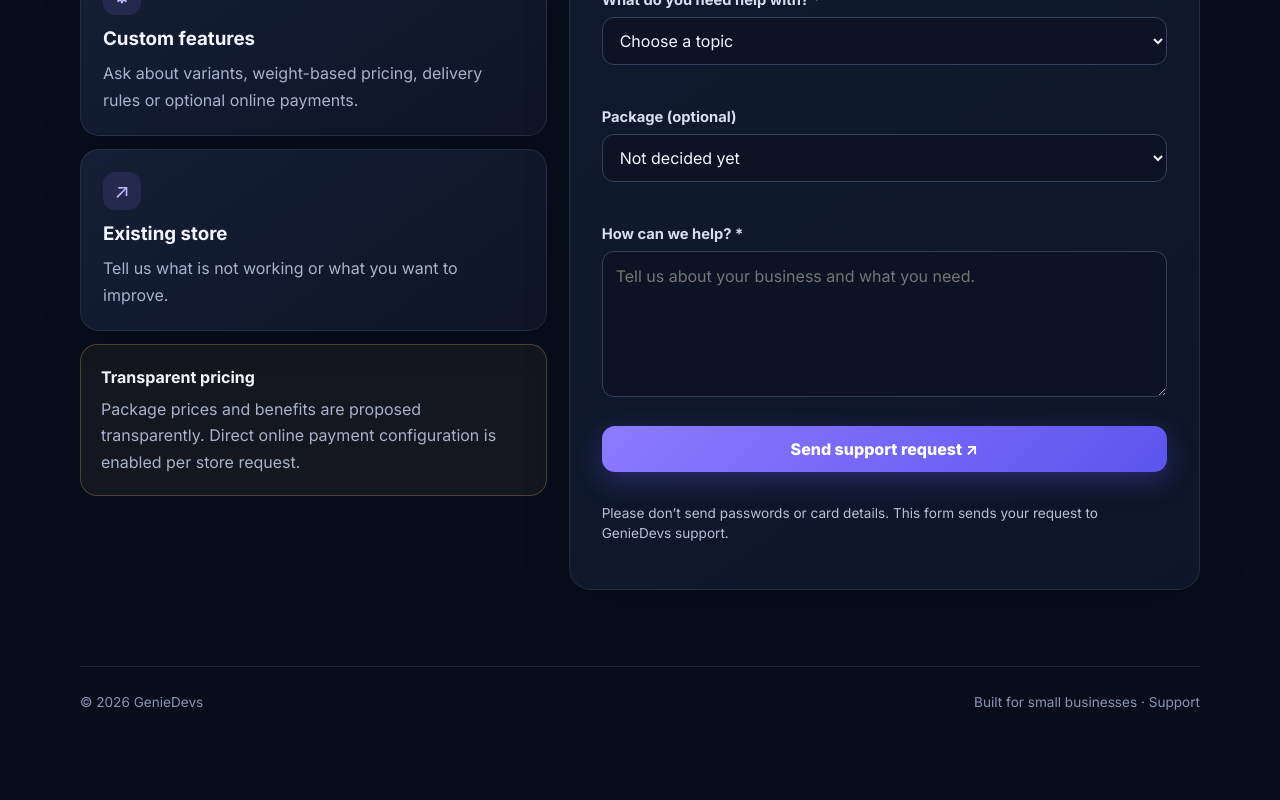
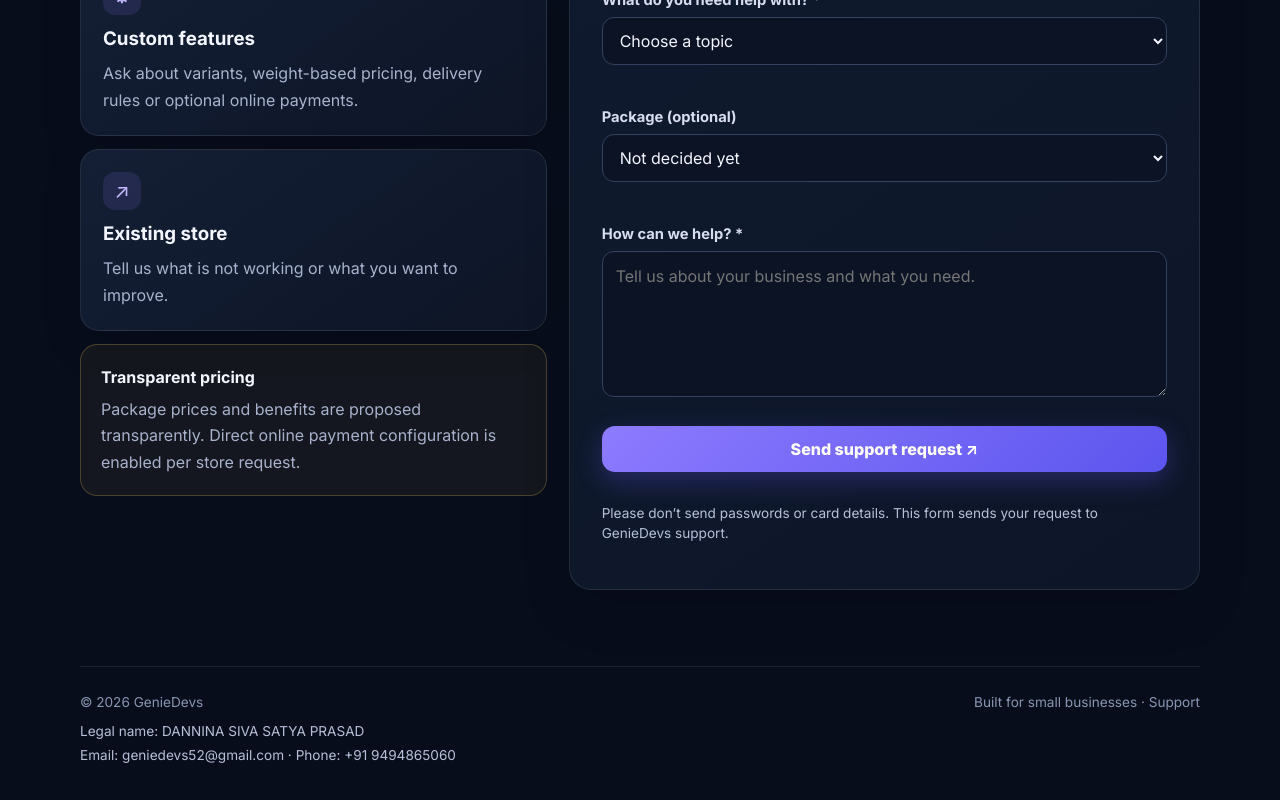
Before and after one commit to geniedevs26/GenieDevs, a React (Vite) app: page / in a window 1280 px wide. Shown: the part 3397-4197 px from the top of the page. Before the commit the page ends 4145 px from the top, so only its background shows below. Built offline with nearby package versions, Linux system fonts and the light colour scheme.

Commit message:
Add legal merchant contact details to website footer

```diff
--- a/src/components/Footer.tsx
+++ b/src/components/Footer.tsx
@@ -3,7 +3,17 @@ import React from 'react';
 export const Footer: React.FC = () => {
   return (
     <footer className="wrap footer">
-      <span>© {new Date().getFullYear()} GenieDevs</span>
+      <div>
+        <span>© {new Date().getFullYear()} GenieDevs</span>
+        <p className="muted small" style={{ margin: '8px 0 0' }}>
+          Legal name: DANNINA SIVA SATYA PRASAD
+        </p>
+        <p className="muted small" style={{ margin: '4px 0 0' }}>
+          Email: <a href="mailto:geniedevs52@gmail.com">geniedevs52@gmail.com</a>
+          {' · '}
+          Phone: <a href="tel:+919494865060">+91 9494865060</a>
+        </p>
+      </div>
       <span>
         Built for small businesses ·{' '}
         <a href="https://formspree.io/f/xkjoakoe" target="_blank" rel="noopener noreferrer">
```
